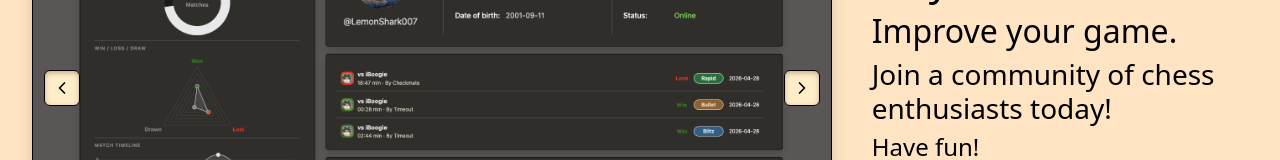
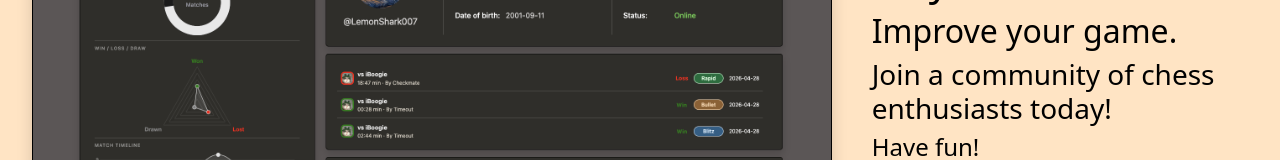
Before and after one commit to baranyaigabor/NeuChessHu, a Vue app in the folder frontend/: page / in a window 1280 px wide. Shown: the part 295-455 px from the top of the page. Built offline with nearby package versions, Linux system fonts and the light colour scheme; no server answers; what @formkit/vue would draw is missing.

Commit message:
BaseWelcomeBody got its next and previous buttons removed

```diff
--- a/frontend/src/components/layout/BaseWelcomeBody.vue
+++ b/frontend/src/components/layout/BaseWelcomeBody.vue
@@ -1,6 +1,5 @@
 <script setup>
 import { computed, onMounted, onUnmounted, ref } from 'vue'
-import { ChevronLeft, ChevronRight } from 'lucide-vue-next'
 import { useI18n } from '@utils/i18n'
 import webExampleLight from '@/assets/examples/web_example_light.png'
 import webExampleDark from '@/assets/examples/web_example_dark.png'
@@ -44,11 +43,6 @@ const exampleSlides = [
 
 const activeExample = computed(() => exampleSlides[activeExampleIndex.value])
 
-function showPreviousExample()
-{
-    activeExampleIndex.value = (activeExampleIndex.value - 1 + exampleSlides.length) % exampleSlides.length
-}
-
 function showNextExample()
 {
     activeExampleIndex.value = (activeExampleIndex.value + 1) % exampleSlides.length
@@ -81,14 +75,6 @@ onUnmounted(() =>
                         </div>
                     </div>
                 </div>
-
-                <button type="button" class="absolute left-3 top-1/2 flex h-9 w-9 -translate-y-1/2 items-center justify-center rounded border border-(--BorderBrush)! bg-(--ButtonBrush)! text-(--TextBrush)! shadow-[inset_0_2px_5px_var(--InsetShadowBrush)] transition hover:bg-(--ButtonHoverBrush)!" :aria-label="activeExample.alt" @click="showPreviousExample">
-                    <ChevronLeft class="h-5 w-5" />
-                </button>
-
-                <button type="button" class="absolute right-3 top-1/2 flex h-9 w-9 -translate-y-1/2 items-center justify-center rounded border border-(--BorderBrush)! bg-(--ButtonBrush)! text-(--TextBrush)! shadow-[inset_0_2px_5px_var(--InsetShadowBrush)] transition hover:bg-(--ButtonHoverBrush)!" :aria-label="activeExample.alt" @click="showNextExample">
-                    <ChevronRight class="h-5 w-5" />
-                </button>
             </div>
 
             <div class="mt-3 flex items-center justify-center gap-2">
```
